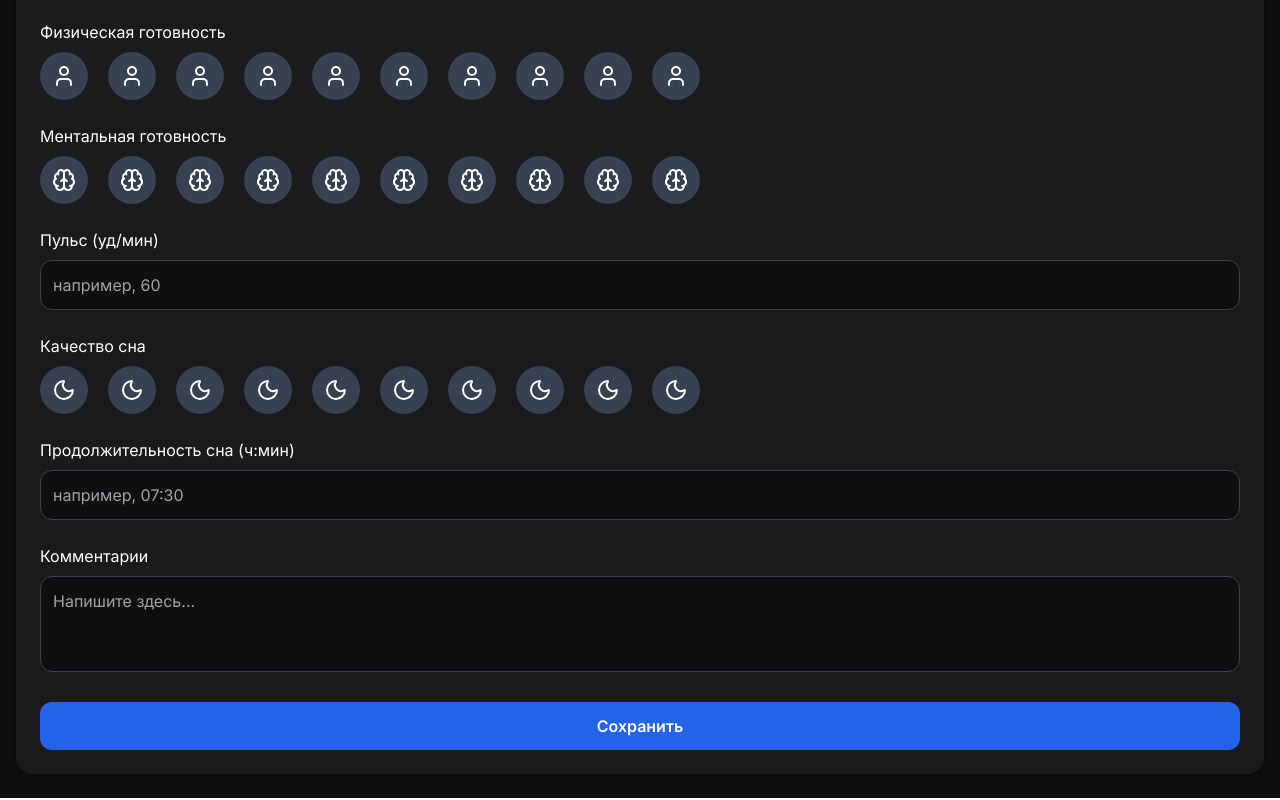
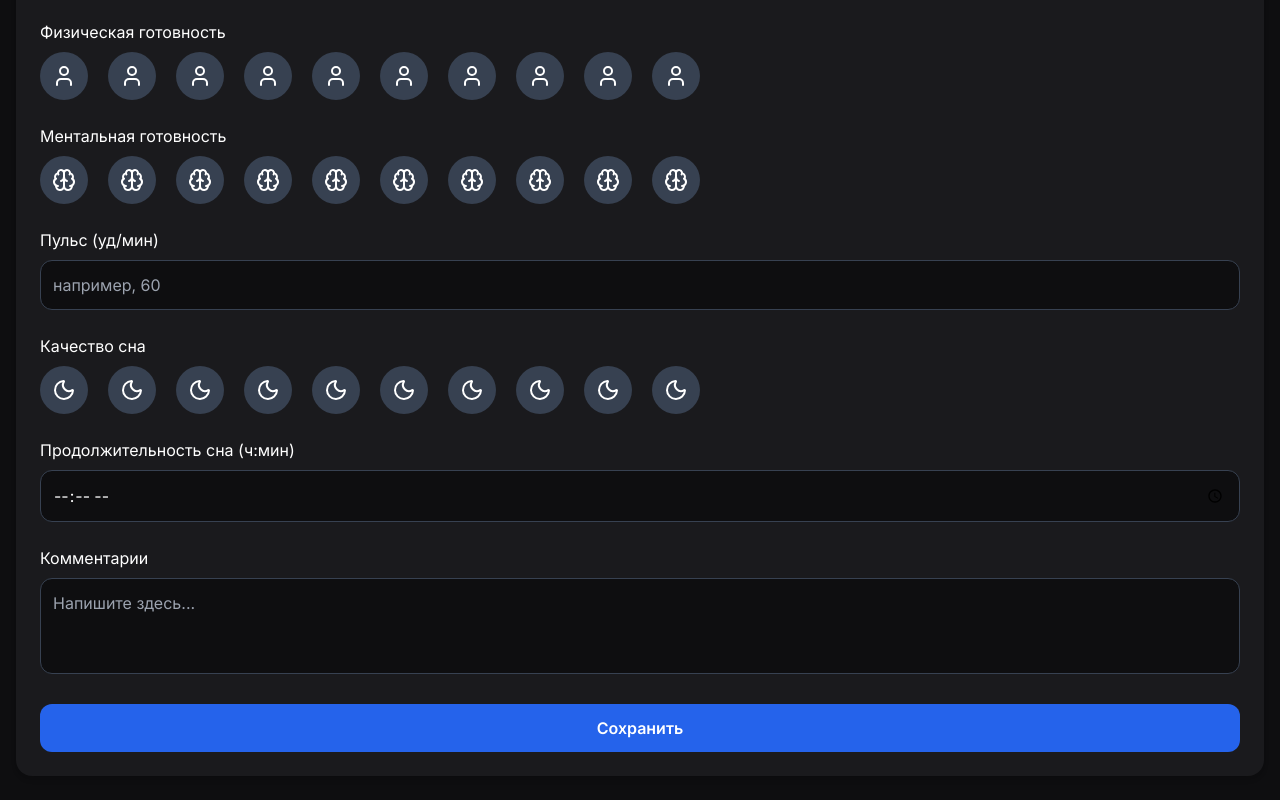
Before and after one commit to mbaliabin/dagbook-test, a React (Vite) app in the folder fasx-frontend/: page /daily in a window 1280 px wide. Shown: the part 481-1281 px from the top of the page. Built offline with nearby package versions, Linux system fonts and the light colour scheme; no server answers.

Commit message:
Доработка DailyParameters.tsx 5

```diff
--- a/fasx-frontend/src/pages/DailyParameters.tsx
+++ b/fasx-frontend/src/pages/DailyParameters.tsx
@@ -128,7 +128,6 @@ export default function DailyParameters() {
         );
 
         if (!response.ok) {
-          // Сброс полей при отсутствии данных
           setMainParam(null);
           setPhysical(0);
           setMental(0);
@@ -376,10 +375,9 @@ export default function DailyParameters() {
             <div>
               <p className="mb-2">Продолжительность сна (ч:мин)</p>
               <input
-                type="text"
+                type="time"
                 value={sleepDuration}
                 onChange={(e) => setSleepDuration(e.target.value)}
-                placeholder="например, 07:30"
                 className="w-full p-3 rounded-xl bg-[#0e0e10] border border-gray-700 text-white"
               />
             </div>
```
